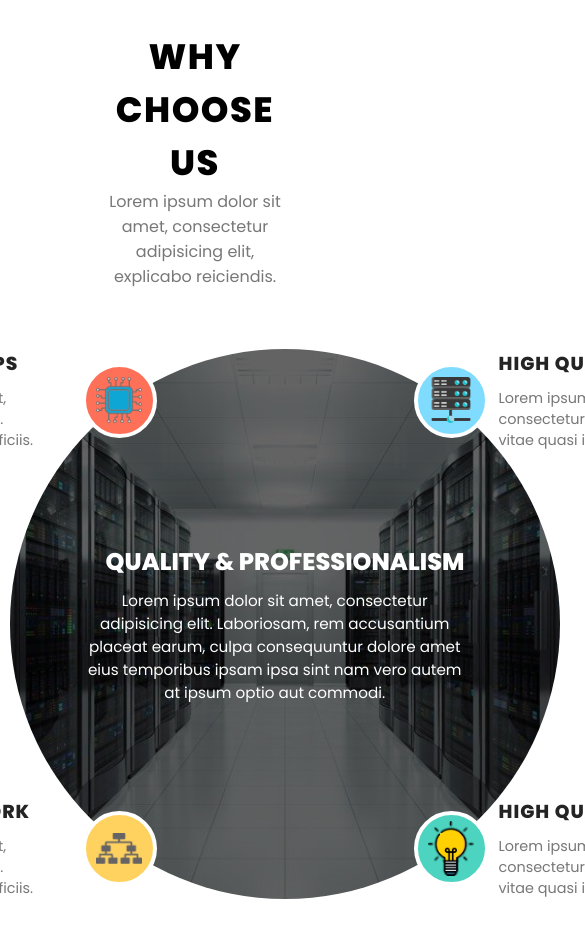
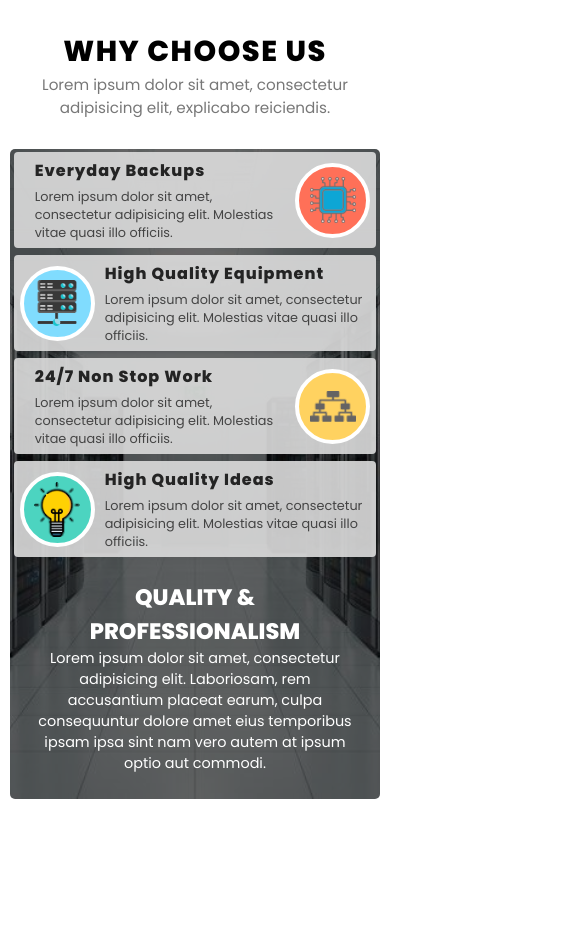
Before and after one commit to work-2021/why-choose-us-section-circle, a plain HTML site: page index.html in a window 390 px wide. Shown: the top 929 px of the page, 585 px wide, since content can reach past the window. After the commit the page ends 844 px from the top, so only its background shows below. Drawn offline with Linux system fonts and the light colour scheme.

Commit message:
commit new info

```diff
--- a/css/main.css
+++ b/css/main.css
@@ -14,6 +14,7 @@
   box-sizing: border-box;
   font-family: "poppins-r";
 }
+
 body {
   width: 100%;
   padding: 10px;
@@ -22,24 +23,44 @@ body {
   align-items: center;
   flex-direction: column;
 }
+
 h1,
 h2,
 h3 {
   font-family: "poppins-eb";
 }
+
 .intro {
   width: 50%;
   text-align: center;
   margin: 20px auto 40px;
 }
+
 .intro h1 {
   font-size: 2.2em;
   text-transform: uppercase;
   letter-spacing: 1.5px;
 }
+
 .intro p {
   color: #777;
 }
+
+@media (max-width: 785px) {
+  .intro {
+    width: 100%;
+    margin: 20px auto;
+  }
+
+  .intro h1 {
+    font-size: 1.8em;
+  }
+
+  .intro p {
+    font-size: .95em;
+  }
+}
+
 .benefits {
   width: 550px;
   height: 550px;
@@ -56,18 +77,49 @@ h3 {
   background-blend-mode: overlay;
   color: white;
 }
+
+@media (max-width: 785px) {
+  .benefits {
+    width: 100%;
+    min-height: 650px;
+    border-radius: 5px;
+    align-items: flex-end;
+    padding-bottom: 25px;
+    margin: 10px auto;
+  }
+}
+
 .benefits .main {
   width: 75%;
   text-align: center;
 }
+
 .benefits .main h2 {
   text-transform: uppercase;
 }
+
 .benefits .main p {
   width: 95%;
   font-size: .95em;
   margin-top: 10px;
 }
+
+@media (max-width: 785px) {
+  .benefits .main {
+    width: 90%;
+  }
+
+  .benefits .main h2 {
+    font-size: 1.4em;
+  }
+
+  .benefits .main p {
+    width: 95%;
+    margin: 0 auto;
+    font-size: .9em;
+  }
+}
+
 .branch {
   width: 70%;
   padding: 10px;
@@ -78,6 +130,7 @@ h3 {
   align-items: center;
   transition: .4s;
 }
+
 .branch .img-box {
   width: 75px;
   height: 75px;
@@ -90,62 +143,93 @@ h3 {
   background-position: center center;
   pointer-events: none;
 }
-.branch:hover {
-  border-radius: 4px;
-  background-color: rgba(255,255,255, .8);
-}
-.branch:hover .img-box {
-  border-color: transparent;
-}
+
 .branch .content {
   width: calc(100% - 85px);
   pointer-events: none;
 }
+
 .branch h3 {
   color: #242424;
   text-transform: uppercase;
   letter-spacing: 1px;
 }
+
 .branch .content p {
   margin-top: 10px;
   font-size: .9em;
   color: #777;
 }
+
+@media (max-width: 785px) {
+  .branch {
+    width: 98%;
+    border-radius: 4px;
+    background-color: rgba(220,220,220,.9);
+    padding: 6px;
+  }
+  .branch .content h3 {
+    text-transform: capitalize;
+    font-size: 1em;
+
+  }
+
+  .branch .content p {
+    font-size: .8em;
+    margin-top: 5px;
+    color: #444;
+  }
+}
+
 .processor .content,
 .tree-chart .content {
   padding-left: 15px;
 }
+
 .processor {
   top: -10px;
   left: calc(-55% + 74px);
   flex-direction: row-reverse;
 }
-.processor:hover {
-  left: 50%;
-  transform: translateX(-100%);
-}
+
 .server {
   top: -10px;
   right: calc(-55% + 74px);
 }
-.server:hover {
-  right: 50%;
-  transform: translateX(100%);
-}
+
 .tree-chart {
   bottom: -10px;
   left: calc(-55% + 74px);
   flex-direction: row-reverse;
 }
-.tree-chart:hover {
-  left: 50%;
-  transform: translateX(-100%);
-}
+
 .idea {
   bottom: -10px;
   right: calc(-55% + 74px);
 }
-.idea:hover {
-  right: 50%;
-  transform: translateX(100%);
+
+@media (max-width: 785px) {
+  .processor {
+    top: 3px;
+    left: 1%;
+    flex-direction: row-reverse;
+  }
+
+  .server {
+    top: 106px;
+    right: 1%;
+  }
+
+  .tree-chart {
+    bottom: auto;
+    top: 209px;
+    left: 1%;
+    flex-direction: row-reverse;
+  }
+
+  .idea {
+    bottom: auto;
+    top: 312px;
+    right: 1%;
+  }
 }
```
